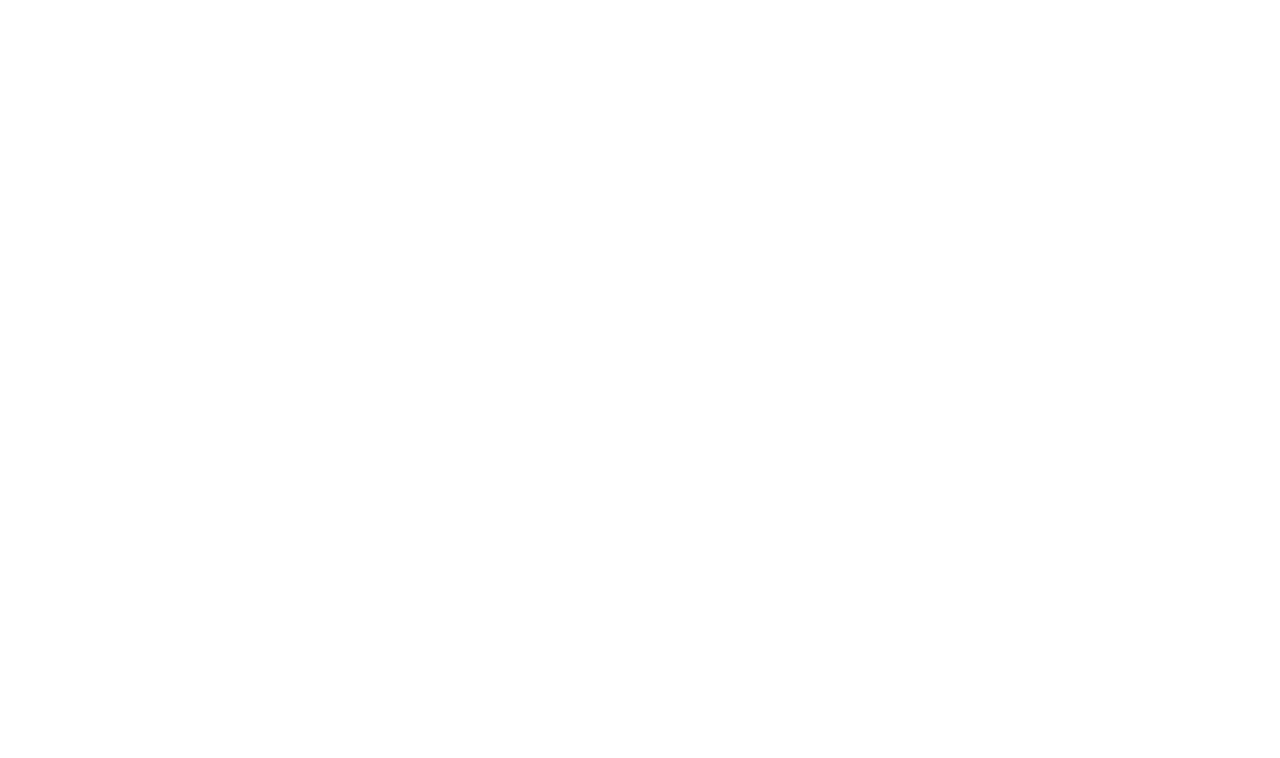
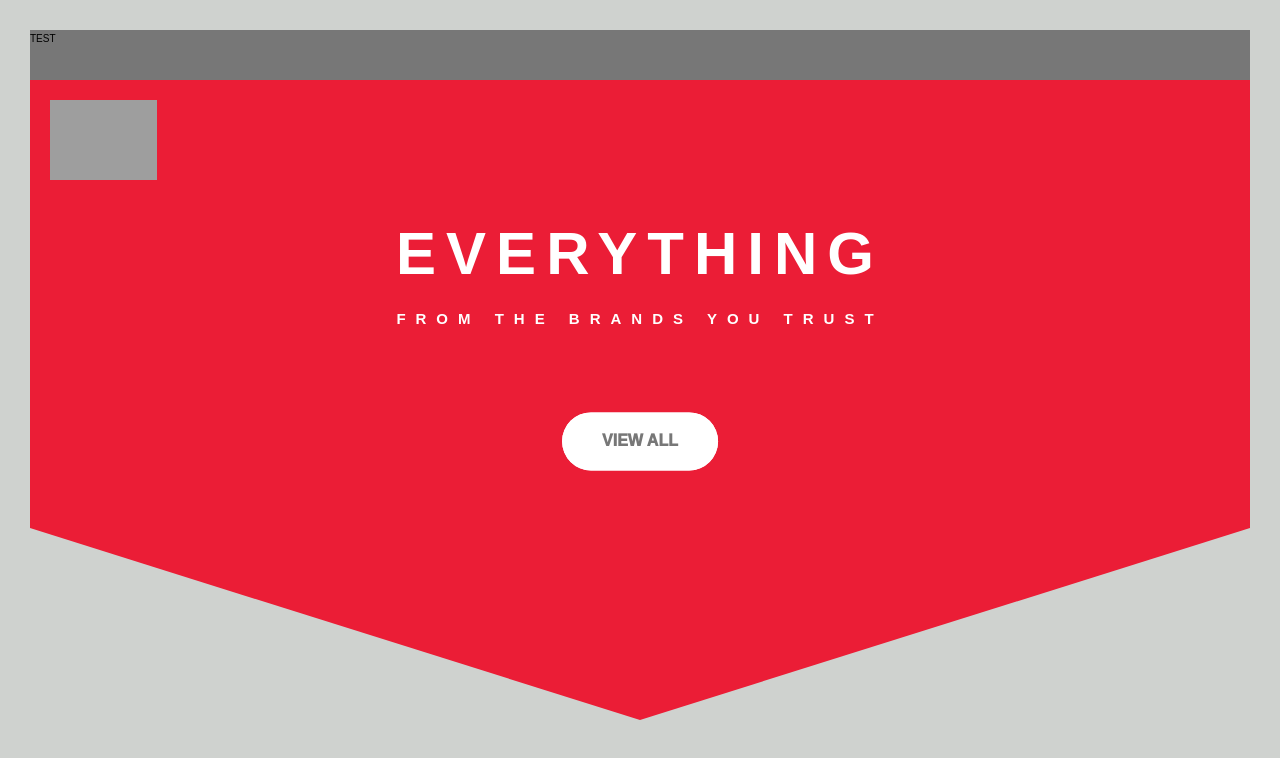
Before and after one commit to santichoks/Caveman-Electronics, a plain HTML site: page overview.html in a window 1280 px wide. Drawn offline with Linux system fonts and the light colour scheme; grey boxes are pictures that could not be loaded.

Commit message:
overview page

```diff
--- a/overview.html
+++ b/overview.html
@@ -4,9 +4,28 @@
     <meta charset="UTF-8">
     <meta http-equiv="X-UA-Compatible" content="IE=edge">
     <meta name="viewport" content="width=device-width, initial-scale=1.0">
+    <link rel="icon" href="https://cdn-icons-png.flaticon.com/512/2326/2326594.png">
+    <link rel="stylesheet" href="style.css">
     <title>Caveman Electronics | Electronics Distributor</title>
 </head>
 <body>
+    <header class="nav--menu">
+        <nav>
+            TEST
+        </nav>
+    </header>
+    <header class="header">
+        <div class="header__logo-box">
+            <img class="header__logo" src="https://cdn-icons-png.flaticon.com/512/2326/2326754.png" alt="caveman-electronics-logo">
+        </div>
 
+        <div class="header__text-box">
+            <h1 class="heading-primary">
+                <span class="heading-primary--main">Everything</span>
+                <span class="heading-primary--sub">from the brands you trust</span>
+            </h1>
+            <a href="#" class="btn btn--header">VIEW ALL</a>
+        </div>
+    </header>
 </body>
 </html>
```
